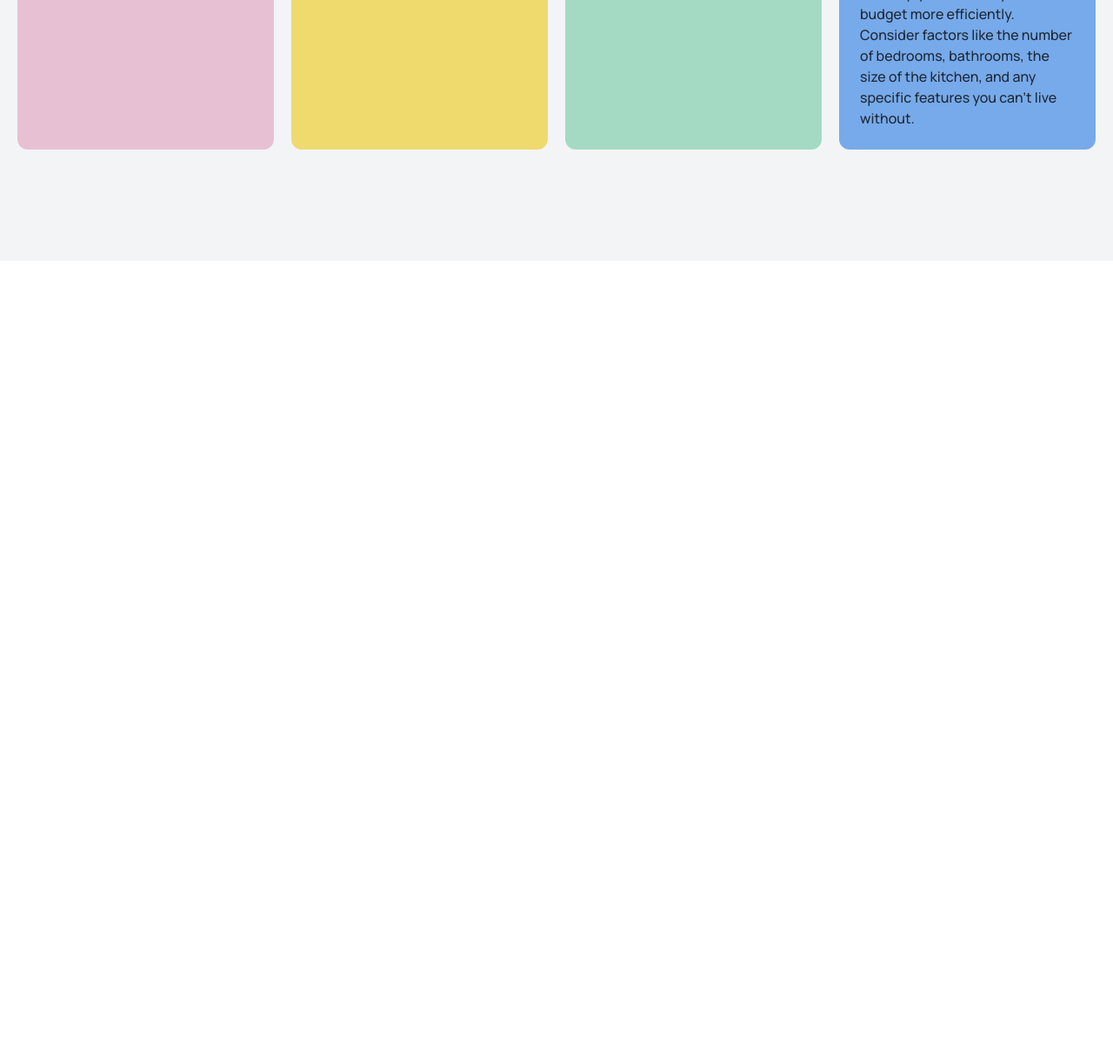
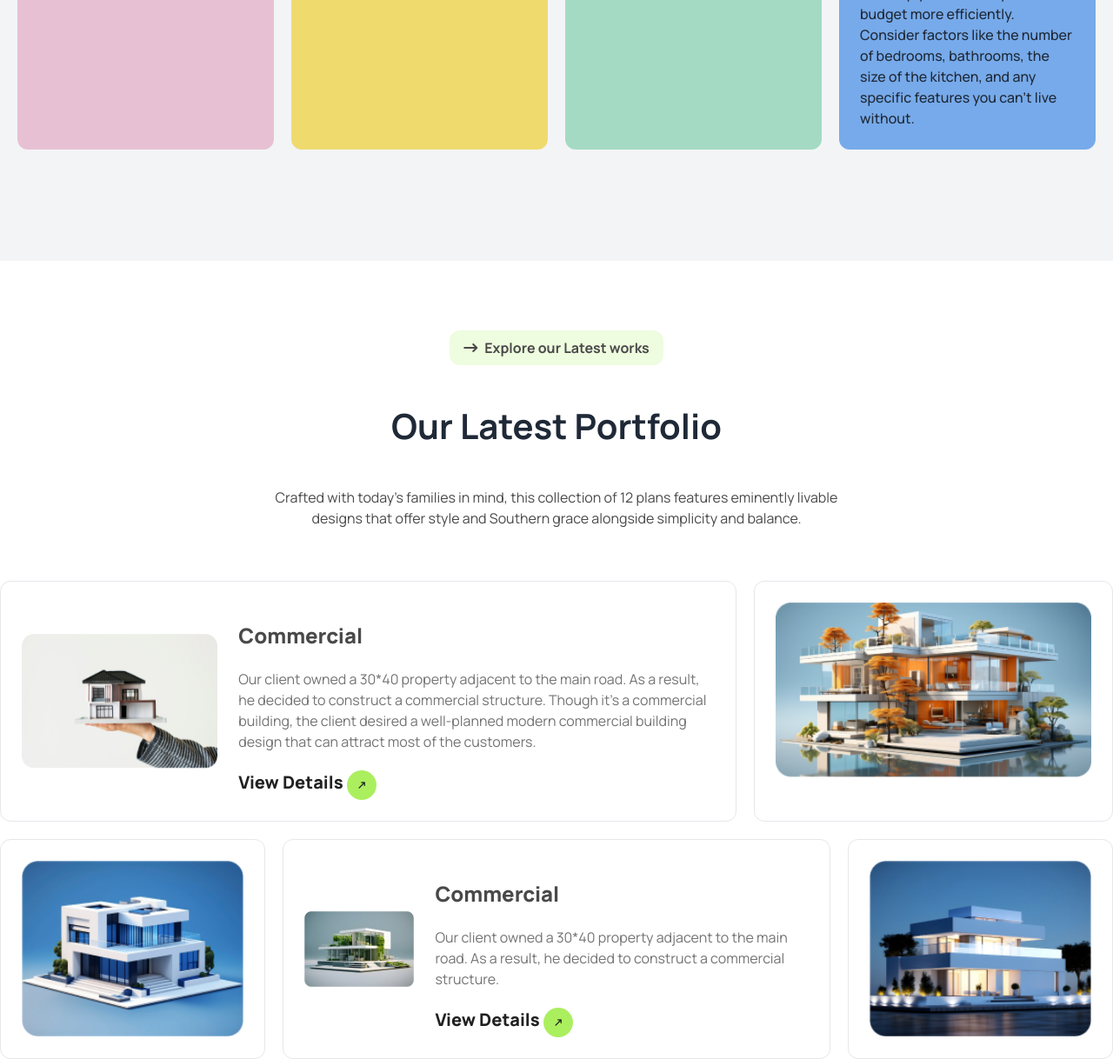
Before and after one commit to Shubratadas/Assignment-3, a plain HTML site: page index.html in a window 1280 px wide. Shown: the part 2949-4167 px from the top of the page at 87% size. Before the commit the page ends 3249 px from the top, so only its background shows below. Drawn offline with nearby package versions, Linux system fonts and the light colour scheme.

Commit message:
Our Latest Portfolio

```diff
--- a/index.html
+++ b/index.html
@@ -234,6 +234,84 @@
                 </div>
             </div>
         </section>
+
+        <!-- Our Latest Portfolio -->
+        <section class="lg:container lg:mx-auto mx-5">
+
+            <!-- Button & Text -->
+
+            <div>
+                <div class="px-5 text-center">
+                    <button
+                        class="px-4 py-2 rounded-xl bg-[rgba(171,239,95,0.2)] font-bold text-[#494949] lg:mt-20 mt-10 mb-5 lg:mb-10"><i
+                            class="fa-solid fa-arrow-right-long mr-2"></i>Explore our Latest works</button>
+                    <h2 class="font-bold lg:text-[40px] text-[24px] mb-5 lg:mb-10">Our Latest Portfolio</h2>
+                    <p class="text-[#494949] text-[14px] lg:text-[16px] lg:max-w-[678px] mx-auto lg:pb-10 mb-5">Crafted
+                        with today's families in mind, this collection of 12 plans features eminently livable designs
+                        that offer style and Southern grace alongside simplicity and balance.</p>
+                </div>
+            </div>
+            <div class="">
+
+                <div class="grid lg:grid-cols-3 gap-5">
+
+                    <!-- Card-1 -->
+
+                    <div class="border rounded-xl p-[24px] lg:col-span-2 lg:flex items-center gap-6">
+                        <div class="w-full">
+                            <img class="w-full" src="assets/img1.png" alt="">
+                        </div>
+                        <div>
+                            <h4 class="text-[#494949] font-extrabold text-[24px] my-5">Commercial</h4>
+                            <p class="text-[#737373] text-[16px] mb-5">Our client owned a 30*40 property adjacent to the
+                                main road. As a result, he decided to construct a commercial structure. Though it’s a
+                                commercial building, the client desired a well-planned modern commercial building design
+                                that can attract most of the customers.</p>
+                            <a class="text-[#212121] font-extrabold text-[20px]" href="">View Details <i
+                                    class="fa-solid fa-arrow-right-long -rotate-45 bg-[#ABEF5F] p-3 rounded-full mr-3 text-[10px]"></i></a>
+                        </div>
+                    </div>
+
+                    <!-- Card-2 -->
+
+                    <div class="border rounded-xl p-[24px]">
+                        <img class="w-full" src="assets/img2.png" alt="">
+                    </div>
+                </div>
+
+                <div class="grid lg:grid-cols-4 gap-5 mt-5">
+
+                    <!-- Card-3 -->
+
+                    <div class="border rounded-xl p-[24px] w-full">
+                        <img class="w-full" src="assets/img3.png" alt="">
+                    </div>
+
+                    <!-- Card-4 -->
+
+                    <div class="border rounded-xl p-[24px] lg:col-span-2 lg:flex items-center gap-6 max-sm:row-start-2">
+                        <div>
+                            <img class="w-full" src="assets/img4.png" alt="">
+                        </div>
+                        <div>
+                            <h4 class="text-[#494949] font-extrabold text-[24px] my-5">Commercial</h4>
+                            <p class="text-[#737373] text-[16px] mb-5">Our client owned a 30*40 property adjacent to the
+                                main
+                                road. As a result, he decided to
+                                construct a commercial structure.</p>
+                            <a class="text-[#212121] font-extrabold text-[20px]" href="">View Details <i
+                                    class="fa-solid fa-arrow-right-long -rotate-45 bg-[#ABEF5F] p-3 rounded-full mr-3 text-[10px]"></i></a>
+                        </div>
+                    </div>
+
+                    <!-- Card-5 -->
+
+                    <div class="border rounded-xl p-[24px] w-full max-sm:row-start-1">
+                        <img class="w-full" src="assets/img5.png" alt="">
+                    </div>
+                </div>
+            </div>
+        </section>
     </main>
 </body>
 
```
